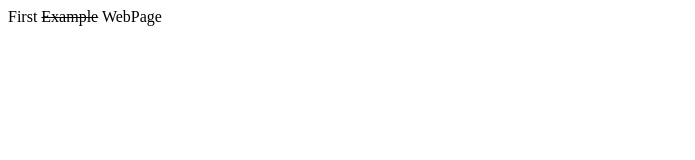
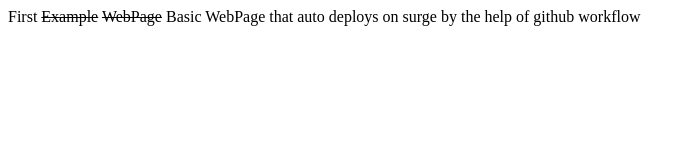
Before and after one commit to SyedAliJawwad/Bootcamp2020, a plain HTML site: page index.html in a window 1280 px wide. Shown: the whole page, without its empty margins (0-695 px from the left). Drawn offline with Linux system fonts and the light colour scheme.

Commit message:
Updated text in index.html

```diff
--- a/index.html
+++ b/index.html
@@ -6,6 +6,6 @@
     <title>First Example</title>
 </head>
 <body>
-    <div>First <s>Example</s> WebPage</div>
+    <div>First <s>Example</s> <s>WebPage</s> Basic WebPage that auto deploys on surge by the help of github workflow</div>
 </body>
 </html>
```
